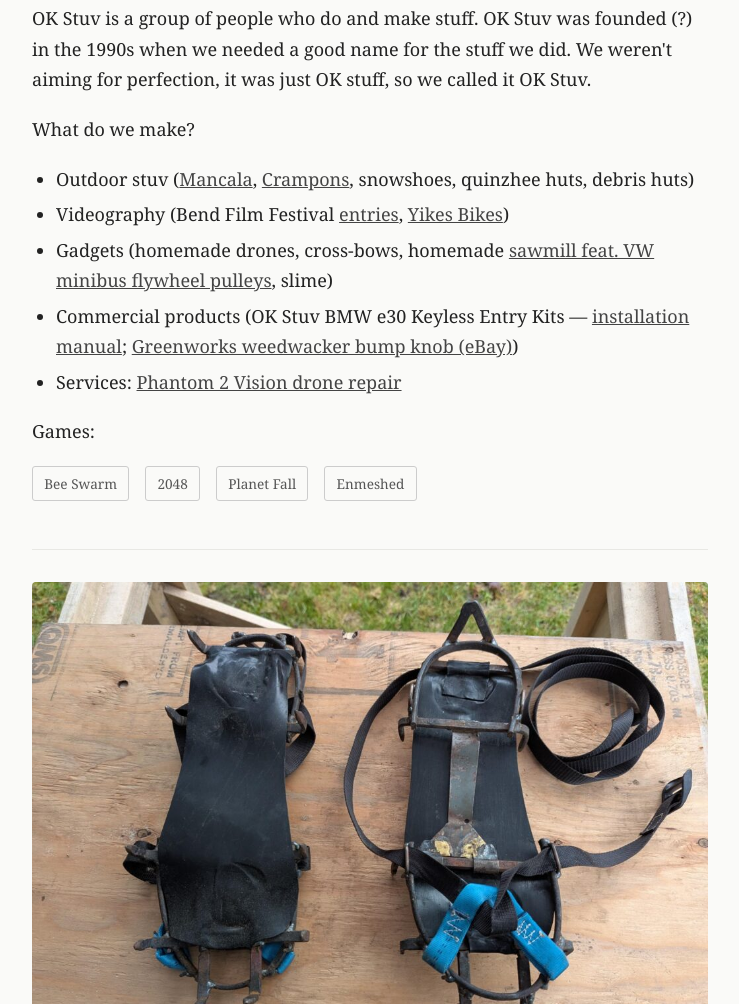
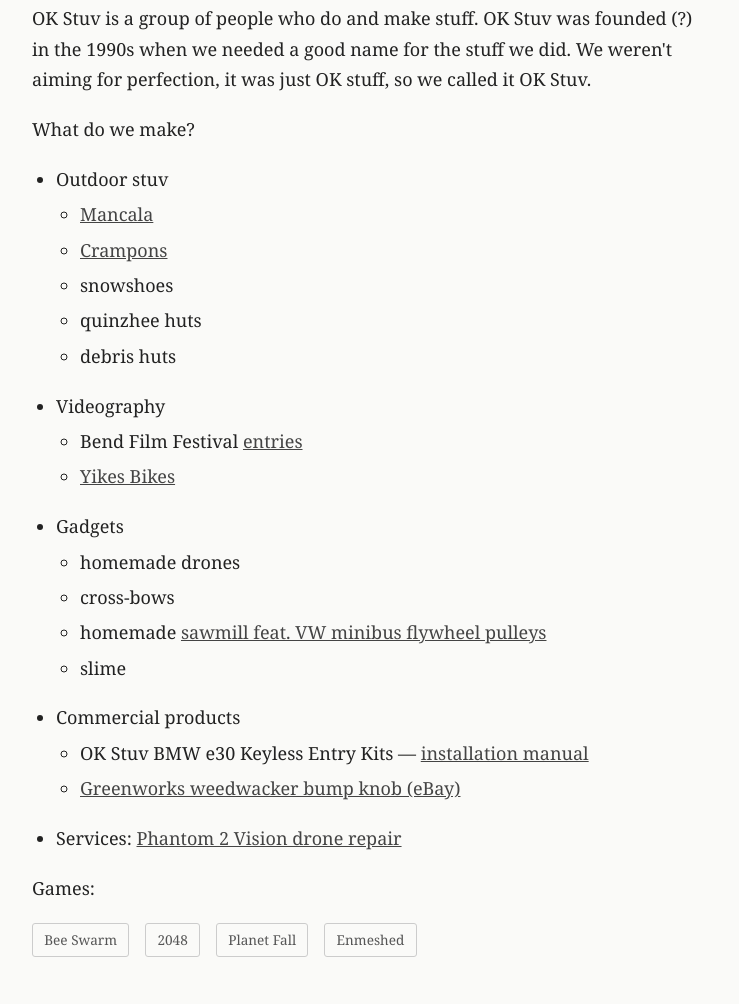
Before and after one commit to okstuv/okstuv, a plain HTML site: page index.html in a window 1280 px wide. Shown: the part 198-1202 px from the top of the page, without its empty margins (270-1009 px from the left). Drawn offline with Linux system fonts and the light colour scheme.

Commit message:
Update list with sub-bullets for categories

```diff
--- a/index.html
+++ b/index.html
@@ -26,10 +26,35 @@
     <p>OK Stuv is a group of people who do and make stuff. OK Stuv was founded (?) in the 1990s when we needed a good name for the stuff we did. We weren't aiming for perfection, it was just OK stuff, so we called it OK Stuv.</p>
     <p>What do we make?</p>
     <ul>
-      <li>Outdoor stuv (<a href="walnut-mancala/index.html">Mancala</a>, <a href="crampons/index.html">Crampons</a>, snowshoes, quinzhee huts, debris huts)</li>
-      <li>Videography (Bend Film Festival <a href="https://bendbicyclefilmfestival.com/2018/2018-selections/" target="_blank">entries</a>, <a href="https://www.dailymotion.com/video/xdfhh5" target="_blank">Yikes Bikes</a>)</li>
-      <li>Gadgets (homemade drones, cross-bows, homemade <a href="https://youtu.be/ceF2kY6yFkg" target="_blank">sawmill feat. VW minibus flywheel pulleys</a>, slime)</li>
-      <li>Commercial products (OK Stuv BMW e30 Keyless Entry Kits — <a href="OK-Stuv-e30-BMW-Keyless-Entry-Intallation-Manual.pdf">installation manual</a>; <a href="https://www.ebay.com/itm/256250720306" target="_blank">Greenworks weedwacker bump knob (eBay)</a>)</li>
+      <li>Outdoor stuv
+        <ul>
+          <li><a href="walnut-mancala/index.html">Mancala</a></li>
+          <li><a href="crampons/index.html">Crampons</a></li>
+          <li>snowshoes</li>
+          <li>quinzhee huts</li>
+          <li>debris huts</li>
+        </ul>
+      </li>
+      <li>Videography
+        <ul>
+          <li>Bend Film Festival <a href="https://bendbicyclefilmfestival.com/2018/2018-selections/" target="_blank">entries</a></li>
+          <li><a href="https://www.dailymotion.com/video/xdfhh5" target="_blank">Yikes Bikes</a></li>
+        </ul>
+      </li>
+      <li>Gadgets
+        <ul>
+          <li>homemade drones</li>
+          <li>cross-bows</li>
+          <li>homemade <a href="https://youtu.be/ceF2kY6yFkg" target="_blank">sawmill feat. VW minibus flywheel pulleys</a></li>
+          <li>slime</li>
+        </ul>
+      </li>
+      <li>Commercial products
+        <ul>
+          <li>OK Stuv BMW e30 Keyless Entry Kits — <a href="OK-Stuv-e30-BMW-Keyless-Entry-Intallation-Manual.pdf">installation manual</a></li>
+          <li><a href="https://www.ebay.com/itm/256250720306" target="_blank">Greenworks weedwacker bump knob (eBay)</a></li>
+        </ul>
+      </li>
       <li>Services: <a href="https://sites.google.com/view/phantom-2-wifi-module-fix/home" target="_blank">Phantom 2 Vision drone repair</a></li>
     </ul>
     <p>Games:</p>
```
